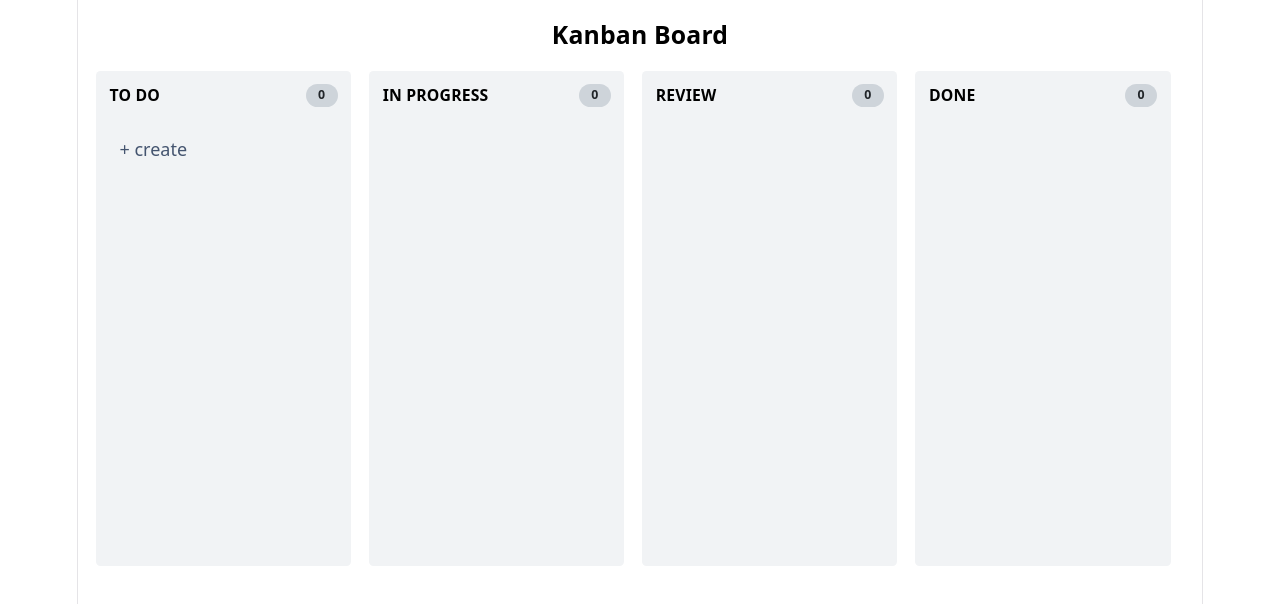
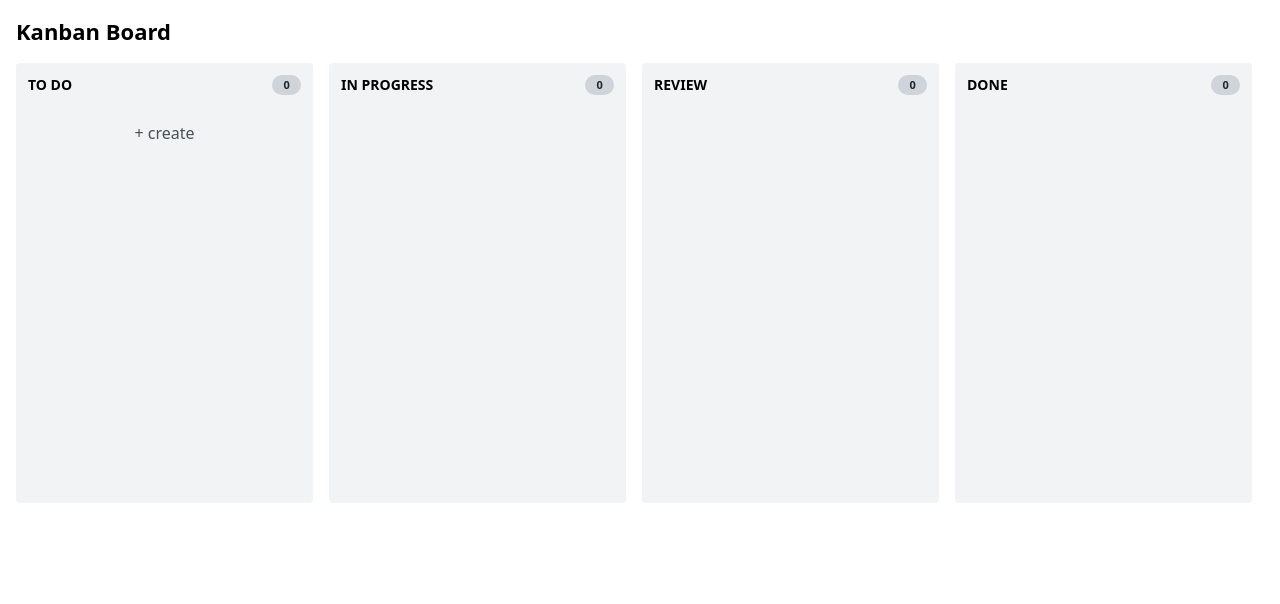
Before and after one commit to talia2003/Jira, a React (Vite) app: page / in a window 1280 px wide. Shown: the top 604 px of the page. Built offline with nearby package versions, Linux system fonts and the light colour scheme.

Commit message:
changes to board

```diff
--- a/src/components/Board.tsx
+++ b/src/components/Board.tsx
@@ -1,19 +1,18 @@
-import type { BoardState, columnId } from "../types"
-import { Column } from "./Column"
+import type { BoardState, ColumnId } from '../types'
+import { Column } from './Column'
 import { Group, ScrollArea } from '@mantine/core'
 
-
-
-export function Board({ boardState, onCreateTicket}: {
-     boardState: BoardState,
-     onCreateTicket: (columnId: columnId, title: string) => void}) {
-
+export function Board({
+  boardState,
+  onCreateTicket,
+}: {
+  boardState: BoardState
+  onCreateTicket: (columnId: ColumnId, title: string) => void
+}) {
   return (
-        <ScrollArea type='auto' offsetScrollbars>
+    <ScrollArea type="auto" offsetScrollbars>
       <Group wrap="nowrap" align="stretch" gap="md">
-
         {boardState.columns.map((column) => (
-
           <Column
             key={column.id}
             column={column}
@@ -22,8 +21,7 @@ export function Board({ boardState, onCreateTicket}: {
             onCreateTicket={onCreateTicket}
           />
         ))}
-
       </Group>
     </ScrollArea>
-  );
+  )
 }
--- a/src/components/Column.tsx
+++ b/src/components/Column.tsx
@@ -1,28 +1,37 @@
-import type { columnId, Column as ColumnType, Ticket } from "../types"
-import {  Button, TextInput, UnstyledButton, Paper, Group, Text, Badge, Stack, Box} from '@mantine/core'
-import {useState} from "react"
-import { useDroppable } from "@dnd-kit/core";
-import { SortableContext, verticalListSortingStrategy } from "@dnd-kit/sortable";
-import { SortableTicketCard } from "./SortableTicketCard";
+import type { ColumnId, Column as ColumnType, Ticket } from '../types'
+import {
+  Button,
+  TextInput,
+  Paper,
+  Group,
+  Text,
+  Badge,
+  Stack,
+  Box,
+} from '@mantine/core'
+import { useState } from 'react'
+import { useDroppable } from '@dnd-kit/core'
+import { SortableContext, verticalListSortingStrategy } from '@dnd-kit/sortable'
+import { SortableTicketCard } from './SortableTicketCard'
 
 export function Column({
   column,
   ticketsId,
   ticketsById,
-    onCreateTicket
+  onCreateTicket,
 }: {
-    column: ColumnType,
-    ticketsId: string[],
-     ticketsById: Record<string, Ticket> ,
-     onCreateTicket: (columnId: columnId, title: string) => void
+  column: ColumnType
+  ticketsId: string[]
+  ticketsById: Record<string, Ticket>
+  onCreateTicket: (columnId: ColumnId, title: string) => void
 }) {
   const [isCreating, setIsCreating] = useState(false)
-      const [draftTitle, setDraftTitle] = useState("")
+  const [draftTitle, setDraftTitle] = useState('')
   const [isHovered, setIsHovered] = useState(false)
 
   const cancel = () => {
     setIsCreating(false)
-        setDraftTitle("")
+    setDraftTitle('')
   }
   const submit = () => {
     const trimmed = draftTitle.trim()
@@ -33,7 +42,7 @@ export function Column({
 
   const { setNodeRef } = useDroppable({
     id: column.id,
-        data: { type: "column", columnId: column.id },
+    data: { type: 'column', columnId: column.id },
   })
 
   return (
@@ -48,25 +57,35 @@ export function Column({
       onMouseLeave={() => setIsHovered(false)}
     >
       <Group justify="space-between" mb="xs">
-              <Text fw={600} size="sm" >{column.title}</Text>
+        <Text fw={600} size="sm">
+          {column.title}
+        </Text>
 
         <Badge
           styles={(theme) => ({
             root: {
               bordeeRadius: theme.radius.xs,
               backgroundColor: theme.colors.gray[4],
-                    color: theme.colors.gray[9]
-                  }
-
-
-              })}>{ticketsId.length}</Badge>
+              color: theme.colors.gray[9],
+            },
+          })}
+        >
+          {ticketsId.length}
+        </Badge>
       </Group>
 
       <Box style={{ flex: 1 }}>
         <Stack gap="xs">
-              <SortableContext items={ticketsId} strategy={verticalListSortingStrategy}>
+          <SortableContext
+            items={ticketsId}
+            strategy={verticalListSortingStrategy}
+          >
             {ticketsId.map((ticketId) => (
-                  <SortableTicketCard key={ticketId} ticket={ticketsById[ticketId]} columnId={column.id}/>
+              <SortableTicketCard
+                key={ticketId}
+                ticket={ticketsById[ticketId]}
+                columnId={column.id}
+              />
             ))}
           </SortableContext>
         </Stack>
@@ -80,33 +99,51 @@ export function Column({
             value={draftTitle}
             onChange={(e) => setDraftTitle(e.currentTarget.value)}
             onKeyDown={(e) => {
-                  if (e.key === "Escape") cancel()
-                  if (e.key === "Enter") submit()
+              if (e.key === 'Escape') cancel()
+              if (e.key === 'Enter') submit()
             }}
           />
           <Group gap="xs">
             <Button size="xs" onClick={submit}>
               Create
             </Button>
-                    <Button size="xs" variant="subtle" color="gray" onClick={cancel}>
+            <Button
+              size="xs"
+              variant="subtile"
+              onClick={cancel}
+              styles={(theme) => ({
+                root: {
+                  '&:hover': {
+                    backgroundColor: theme.colors.gray[1],
+                  },
+                },
+              })}
+            >
               Cancel
             </Button>
           </Group>
         </Stack>
-              ) : column.id === "todo" || isHovered ? (
-                <UnstyledButton w="100%"
+      ) : column.id === 'todo' || isHovered ? (
+        <Button
+          fullWidth
+          variant="subtle"
           onClick={() => setIsCreating(true)}
-                style={{
+          styles={(theme) => ({
+            root: {
               marginTop: 10,
-                  padding: "8px 10px",
-                  borderRadius: 6,
-                  color: "#44546f",
-                }}
-                onMouseEnter={(e) => (e.currentTarget.style.background = "#dee0e2")}
-                onMouseLeave={(e) => (e.currentTarget.style.background = "transparent")}
+              padding: '8px 10px',
+              borderRadius: theme.radius.sm,
+              color: theme.colors.gray[7],
+              '&:hover': {
+                backgroundColor: theme.colors.gray[2],
+              },
+            },
+          })}
         >
-    <Text size="md" color="gray" fw={500}>+ create</Text>
-  </UnstyledButton>
+          <Text size="md" c="gray.7" fw={500}>
+            + create
+          </Text>
+        </Button>
       ) : null}
     </Paper>
   )
--- a/src/components/SortableTicketCard.tsx
+++ b/src/components/SortableTicketCard.tsx
@@ -1,14 +1,15 @@
-import { useSortable } from "@dnd-kit/sortable";
-import { CSS } from "@dnd-kit/utilities";
-import type { Ticket, columnId } from "../types";
-import { TicketCard } from "./TicketCard";
+import { useSortable } from '@dnd-kit/sortable'
+import { CSS } from '@dnd-kit/utilities'
+import type { Ticket, ColumnId } from '../types'
+import { TicketCard } from './TicketCard'
+import { Box } from '@mantine/core'
 
 export function SortableTicketCard({
   ticket,
-    columnId
-}:{
+  columnId,
+}: {
   ticket: Ticket
-    columnId: columnId
+  columnId: ColumnId
 }) {
   const {
     attributes,
@@ -19,25 +20,22 @@ export function SortableTicketCard({
     isDragging,
   } = useSortable({
     id: ticket.id,
-        data: { type: "ticket", columnId},
+    data: { type: 'ticket', columnId },
   })
 
   return (
-        <div
+    <Box
       ref={setNodeRef}
       style={{
         transform: CSS.Transform.toString(transform),
         transition,
         opacity: isDragging ? 0.2 : 1,
-            cursor: "grab"
+        cursor: 'grab',
       }}
       {...attributes}
       {...listeners}
     >
-
       <TicketCard ticket={ticket} />
-
-
-        </div>
+    </Box>
   )
 }
--- a/src/components/TicketCard.tsx
+++ b/src/components/TicketCard.tsx
@@ -1,4 +1,4 @@
-import type { Ticket } from "../types"
+import type { Ticket } from '../types'
 import { Card, Text } from '@mantine/core'
 
 export function TicketCard({ ticket }: { ticket: Ticket }) {
--- a/src/index.css
+++ /dev/null
@@ -1,111 +0,0 @@
-:root {
-  --text: #6b6375;
-  --text-h: #08060d;
-  --bg: #fff;
-  --border: #e5e4e7;
-  --code-bg: #f4f3ec;
-  --accent: #aa3bff;
-  --accent-bg: rgba(170, 59, 255, 0.1);
-  --accent-border: rgba(170, 59, 255, 0.5);
-  --social-bg: rgba(244, 243, 236, 0.5);
-  --shadow:
-    rgba(0, 0, 0, 0.1) 0 10px 15px -3px, rgba(0, 0, 0, 0.05) 0 4px 6px -2px;
-
-  --sans: system-ui, 'Segoe UI', Roboto, sans-serif;
-  --heading: system-ui, 'Segoe UI', Roboto, sans-serif;
-  --mono: ui-monospace, Consolas, monospace;
-
-  font: 18px/145% var(--sans);
-  letter-spacing: 0.18px;
-  color-scheme: light dark;
-  color: var(--text);
-  background: var(--bg);
-  font-synthesis: none;
-  text-rendering: optimizeLegibility;
-  -webkit-font-smoothing: antialiased;
-  -moz-osx-font-smoothing: grayscale;
-
-  @media (max-width: 1024px) {
-    font-size: 16px;
-  }
-}
-
-@media (prefers-color-scheme: dark) {
-  :root {
-    --text: #9ca3af;
-    --text-h: #f3f4f6;
-    --bg: #16171d;
-    --border: #2e303a;
-    --code-bg: #1f2028;
-    --accent: #c084fc;
-    --accent-bg: rgba(192, 132, 252, 0.15);
-    --accent-border: rgba(192, 132, 252, 0.5);
-    --social-bg: rgba(47, 48, 58, 0.5);
-    --shadow:
-      rgba(0, 0, 0, 0.4) 0 10px 15px -3px, rgba(0, 0, 0, 0.25) 0 4px 6px -2px;
-  }
-
-  #social .button-icon {
-    filter: invert(1) brightness(2);
-  }
-}
-
-#root {
-  width: 1126px;
-  max-width: 100%;
-  margin: 0 auto;
-  text-align: center;
-  border-inline: 1px solid var(--border);
-  min-height: 100svh;
-  display: flex;
-  flex-direction: column;
-  box-sizing: border-box;
-}
-
-body {
-  margin: 0;
-}
-
-h1,
-h2 {
-  font-family: var(--heading);
-  font-weight: 500;
-  color: var(--text-h);
-}
-
-h1 {
-  font-size: 56px;
-  letter-spacing: -1.68px;
-  margin: 32px 0;
-  @media (max-width: 1024px) {
-    font-size: 36px;
-    margin: 20px 0;
-  }
-}
-h2 {
-  font-size: 24px;
-  line-height: 118%;
-  letter-spacing: -0.24px;
-  margin: 0 0 8px;
-  @media (max-width: 1024px) {
-    font-size: 20px;
-  }
-}
-p {
-  margin: 0;
-}
-
-code,
-.counter {
-  font-family: var(--mono);
-  display: inline-flex;
-  border-radius: 4px;
-  color: var(--text-h);
-}
-
-code {
-  font-size: 15px;
-  line-height: 135%;
-  padding: 4px 8px;
-  background: var(--code-bg);
-}
--- a/src/main.tsx
+++ b/src/main.tsx
@@ -1,14 +1,13 @@
 import '@mantine/core/styles.css'
 import { MantineProvider, createTheme } from '@mantine/core'
 import { createRoot } from 'react-dom/client'
-import './index.css'
 import App from './App.tsx'
 
 const theme = createTheme({
   fontFamily:
     'system-ui, -apple-system, Segoe UI, Roboto, Helvetica, Arial, "Apple Color Emoji", "Segoe UI Emoji"',
   defaultRadius: 'sm',
-  primaryColor: 'blue',
+  primaryColor: 'gray',
   components: {
     Paper: {
       styles: {
--- a/src/types.ts
+++ b/src/types.ts
@@ -1,7 +1,7 @@
-export type columnId = 'todo' | 'inProgress' | 'review' | 'done'
+export type ColumnId = 'todo' | 'inProgress' | 'review' | 'done'
 
 export type Column = {
-  id: columnId
+  id: ColumnId
   title: string
 }
 
@@ -13,5 +13,5 @@ export type Ticket = {
 export type BoardState = {
   columns: Column[]
   ticketsById: Record<string, Ticket>
-  ticketIdsByColumnId : Record<columnId, string[]>
+  ticketIdsByColumnId: Record<ColumnId, string[]>
 }
```
Also changed, not shown: src/App.css (deleted, +0 -215 lines), src/App.tsx (+13 -15 lines), 1 other file (tests, documents, lock files or other folders). Lines whose indentation alone changed are shown as unchanged.
